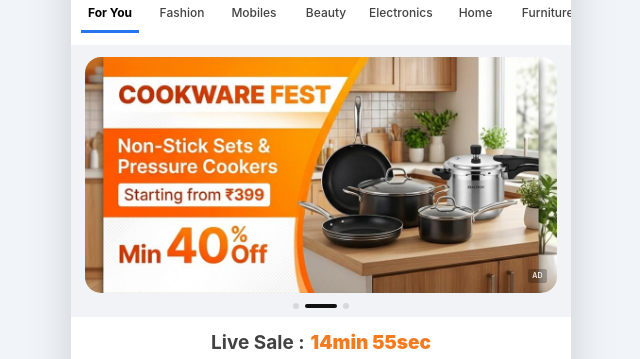
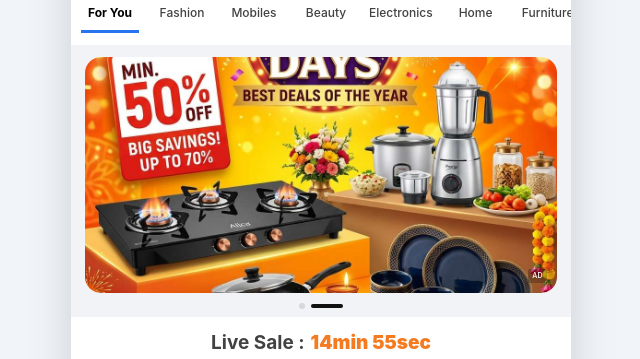
Before and after one commit to nug7795-debug/kitchenproduct, a Next.js app: page / in a window 1280 px wide. Shown: the part 218-577 px from the top of the page, without its empty margins (319-959 px from the left). Built offline with nearby package versions, Linux system fonts and the light colour scheme; no server answers; the database is empty.

Commit message:
feat: replace homepage banners with 2 new Big Billion Days promotional banners

```diff
--- a/src/components/home/BannerSlider.tsx
+++ b/src/components/home/BannerSlider.tsx
@@ -5,9 +5,8 @@ import { motion, AnimatePresence } from 'framer-motion';
 import { cn } from '../../lib/utils';
 
 const BANNERS = [
-  '/banners/banner1.png',
-  '/banners/banner2.png',
-  '/banners/banner3.png'
+  '/banners/bbd_banner1.jpg',
+  '/banners/bbd_banner2.jpg'
 ];
 
 export const BannerSlider = () => {
```
Also changed, not shown: public/banners/bbd_banner1.jpg (added), public/banners/bbd_banner2.jpg (added).
